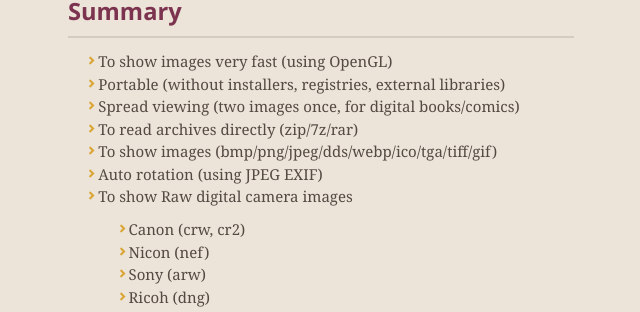
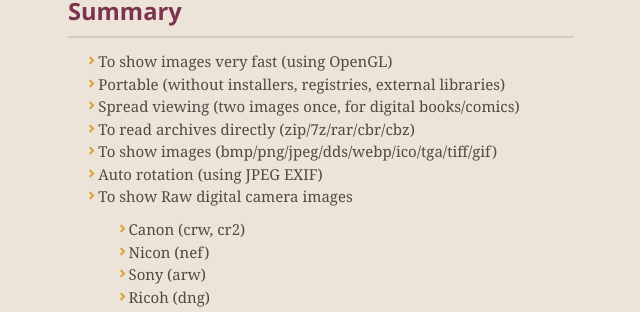
Before and after one commit to kanryu/quickviewer, a Jekyll site: the page built from docs/index.md, in a window 1280 px wide and 900 px high, scrolled down 362 px. Shown: the part 141-453 px from the top of the window, without its empty margins (319-959 px from the left). Built offline with Jekyll 4.4.1, drawn with Linux system fonts in a browser that asks for light colours; nearby versions of some CDN libraries; our own code applies the rules of GitHub Pages for plain Markdown files.

Commit message:
Update index.md

```diff
--- a/docs/index.md
+++ b/docs/index.md
@@ -19,7 +19,7 @@ You can browse images with much smoother response than ever before.
  - To show images very fast (using OpenGL)
  - Portable (without installers, registries, external libraries)
  - Spread viewing (two images once, for digital books/comics)
- - To read archives directly (zip/7z/rar)
+ - To read archives directly (zip/7z/rar/cbr/cbz)
  - To show images (bmp/png/jpeg/dds/webp/ico/tga/tiff/gif)
  - Auto rotation (using JPEG EXIF)
  - To show Raw digital camera images
```
